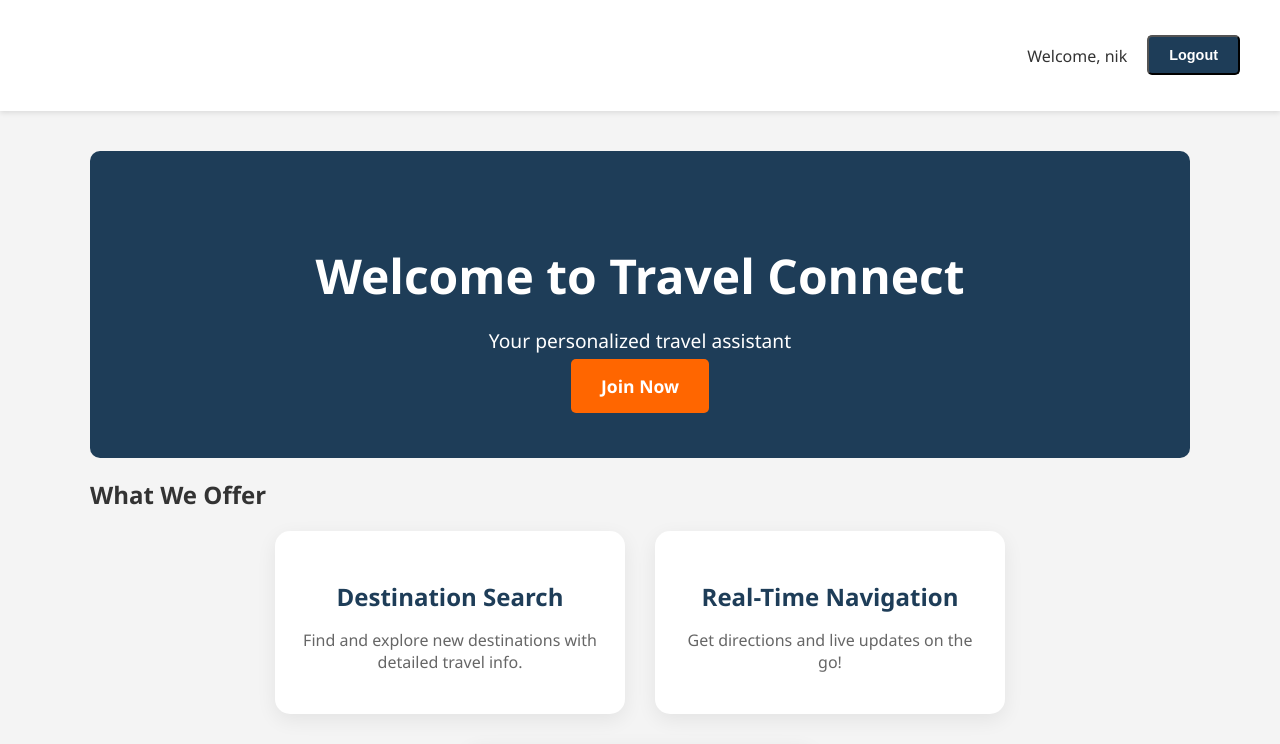
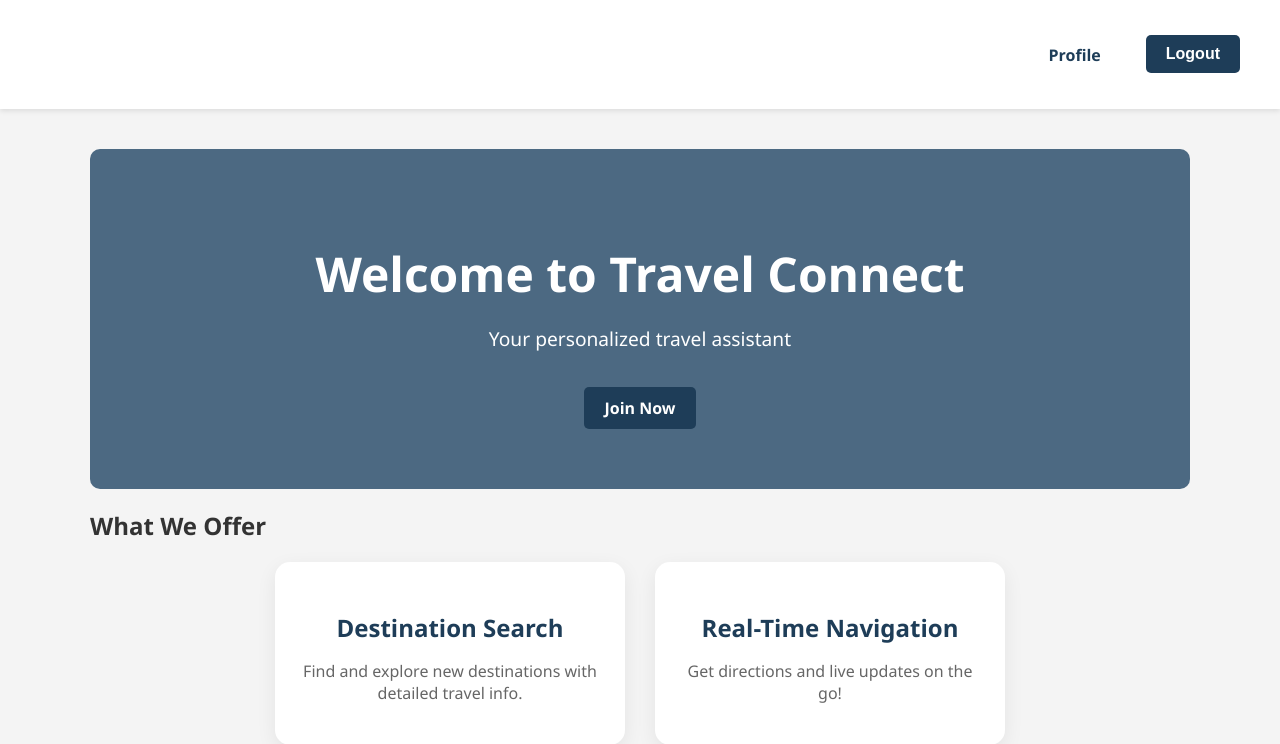
Before and after one commit to nik-nandi/CX2340FinalProj, a Django app: page / in a window 1280 px wide. Shown: the top 744 px of the page. Run offline with Django 5.2, Linux system fonts and the light colour scheme; a user stored in the database is signed in.

Commit message:
nav bar + ui fixes

```diff
--- a/project/pages/static/core/style.css
+++ b/project/pages/static/core/style.css
@@ -27,16 +27,65 @@ body {
     align-items: center;
   }
 
-  nav a {
+  nav a, nav .profile-dropbtn {
     font-weight: 600;
     color: #1e3d58;
+    padding: 10px 15px; /* Consistent padding */
+    border-radius: 5px;
+    transition: background-color 0.3s ease;
   }
 
-  /* Navigation Logout Button */
-  .nav-btn {
-    padding: 8px 16px;
-    margin: 0;
-    font-size: 0.9rem;
+  nav a:hover, nav .profile-dropbtn:hover {
+    background-color: #f0f0f0; /* Subtle hover effect */
+    text-decoration: none;
+  }
+
+  /* Profile Dropdown Styles */
+  .profile-dropdown {
+    position: relative;
+    display: inline-block;
+  }
+
+  .profile-dropbtn {
+    background-color: transparent; /* Make button blend with nav */
+    border: none;
+    cursor: pointer;
+    font-size: 1rem; /* Match nav link font size */
+    font-family: inherit; /* Use the same font as the body */
+  }
+
+  .profile-dropdown-content {
+    display: none;
+    position: absolute;
+    background-color: #ffffff;
+    min-width: 160px;
+    box-shadow: 0px 8px 16px 0px rgba(0,0,0,0.2);
+    z-index: 1;
+    right: 0; /* Align dropdown to the right */
+    border-radius: 5px;
+  }
+
+  .profile-dropdown-content a {
+    color: #333;
+    padding: 12px 16px;
+    text-decoration: none;
+    display: block;
+    font-weight: normal; /* Normal weight for dropdown items */
+  }
+
+  .profile-dropdown-content a:hover {
+    background-color: #f1f1f1;
+  }
+
+  .profile-dropdown:hover .profile-dropdown-content {
+    display: block;
+  }
+
+  /* Adjust logout button margin if needed */
+  .logout-btn {
+    margin-left: 10px; /* Add some space between dropdown and logout */
+    margin-top: 0; /* Reset margin-top if using flex align-items */
+    padding: 10px 15px; /* Match padding of other nav items */
   }
 
   /* Main Landing Layout */
@@ -48,7 +97,7 @@ body {
 
   .landing-header {
     text-align: center;
-    background-color: #1e3d58;
+    background-color: #4c6982;
     color: white;
     padding: 60px 30px;
     border-radius: 10px;
@@ -62,22 +111,6 @@ body {
   .landing-header p {
     font-size: 1.2rem;
     margin-bottom: 20px;
-  }
-
-  .cta-btn {
-    background-color: #ff6600;
-    padding: 15px 30px;
-    border-radius: 5px;
-    color: white;
-    font-size: 1.1rem;
-    font-weight: bold;
-    border: none;
-    cursor: pointer;
-    transition: background-color 0.3s ease;
-  }
-
-  .cta-btn:hover {
-    background-color: #e65c00;
   }
 
   /* Features Section */
@@ -139,19 +172,26 @@ body {
     margin-bottom: 30px;
   }
 
+  /* Standard Button Style */
   .btn {
     display: inline-block;
-    background-color: #1e3d58;
+    background-color: #1e3d58; /* Base button color */
     color: white;
-    padding: 10px 20px;
+    padding: 10px 20px; /* Standard padding */
     border-radius: 5px;
-    margin-top: 15px;
+    margin-top: 15px; /* Keep consistent margin */
     font-weight: 600;
+    border: none; /* Ensure buttons don't have borders */
+    cursor: pointer; /* Add pointer cursor */
+    text-align: center; /* Center text for buttons */
+    font-size: 1rem; /* Standard font size */
+    transition: background-color 0.3s ease, transform 0.2s ease; /* Smooth transitions */
   }
 
   .btn:hover {
-    background-color: #152d42;
-    text-decoration: none;
+    background-color: #ff6600; /* Consistent hover color */
+    text-decoration: none; /* Remove underline on hover */
+    transform: translateY(-2px); /* Slight lift effect */
   }
 
   /* Footer */
@@ -168,6 +208,14 @@ body {
     max-width: 1200px;
     margin: 40px auto;
     padding: 0 20px;
+  }
+
+  /* Added map-header section for title and back button */
+  .map-header {
+    display: flex;
+    justify-content: space-between;
+    align-items: center;
+    margin-bottom: 20px;
   }
 
   .map-interface {
--- a/project/pages/templates/pages/base.html
+++ b/project/pages/templates/pages/base.html
@@ -9,10 +9,16 @@
 <body>
     <nav>
         {% if user.is_authenticated %}
-            <span>Welcome, {{ user.username }}</span>
+            <div class="profile-dropdown">
+                <button class="profile-dropbtn">Profile</button>
+                <div class="profile-dropdown-content">
+                    <a href="{% url 'profile' %}">My Profile</a>
+                    <a href="{% url 'map_ui' %}">My Map</a>
+                </div>
+            </div>
             <form method="post" action="{% url 'logout' %}" style="display:inline;">
                 {% csrf_token %}
-                <button type="submit" class="btn nav-btn">Logout</button>
+                <button type="submit" class="btn logout-btn">Logout</button>
             </form>
         {% else %}
             <a href="{% url 'login' %}">Login</a>
--- a/project/pages/templates/pages/landing.html
+++ b/project/pages/templates/pages/landing.html
@@ -4,7 +4,7 @@
     <header class="landing-header">
       <h1>Welcome to Travel Connect</h1>
       <p>Your personalized travel assistant</p>
-      <a href="{% url 'signup' %}" class="cta-btn">Join Now</a>
+      <a href="{% url 'signup' %}" class="btn">Join Now</a>
     </header>
 
     <section class="features">
--- a/project/pages/templates/pages/map_ui.html
+++ b/project/pages/templates/pages/map_ui.html
@@ -2,7 +2,10 @@
 
 {% block content %}
 <div class="map-container">
-    <h2>Plan Your Trip</h2>
+    <div class="map-header">
+        <h2>Plan Your Trip</h2>
+        <a href="{% url 'profile' %}" class="btn">← Back to Profile</a>
+    </div>
 
     <div class="map-interface">
         <div id="map" style="height: 500px; width: 100%;"></div>
--- a/project/pages/templates/pages/profile.html
+++ b/project/pages/templates/pages/profile.html
@@ -42,7 +42,7 @@
         {% else %}
             <p>You haven't created any travel plans yet.</p>
         {% endif %}
-        <a href="{% url 'map_ui' %}" class="btn">Plan New Trip</a>
+        <a href="{% url 'map_ui' %}" class="btn">View and Plan Trips</a>
     </div>
     {% endif %}
 
--- a/project/pages/templates/pages/registration/login.html
+++ b/project/pages/templates/pages/registration/login.html
@@ -4,6 +4,6 @@
 <form method="post">
   {% csrf_token %}
   {{ form.as_p }}
-  <button type="submit">Log In</button>
+  <button type="submit" class="btn">Log In</button>
 </form>
 {% endblock %}
--- a/project/pages/templates/pages/registration/signup.html
+++ b/project/pages/templates/pages/registration/signup.html
@@ -4,6 +4,6 @@
 <form method="post">
   {% csrf_token %}
   {{ form.as_p }}
-  <button type="submit">Create Account</button>
+  <button type="submit" class="btn">Create Account</button>
 </form>
 {% endblock %}
```
Also changed, not shown: project/db.sqlite3.
